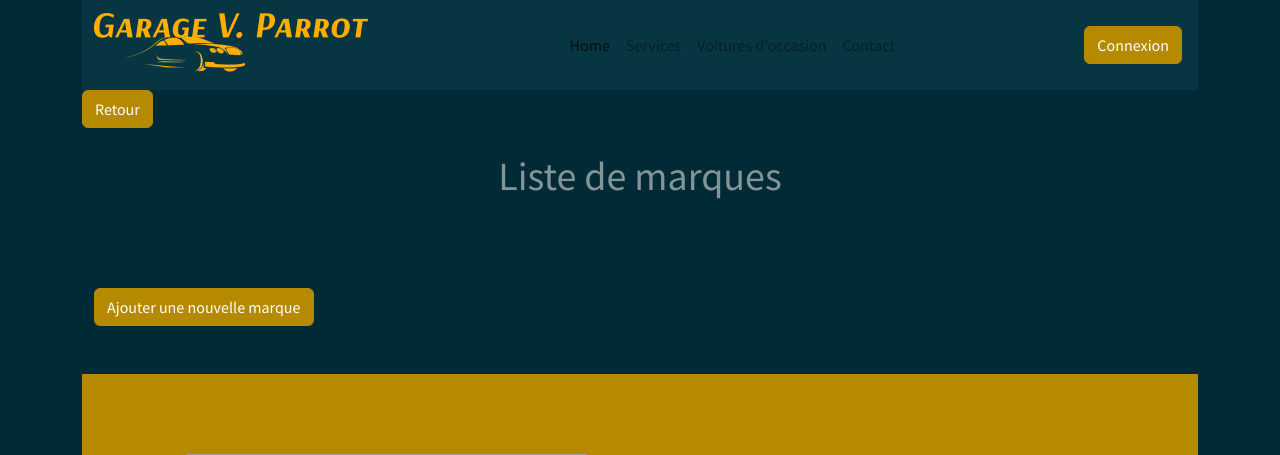
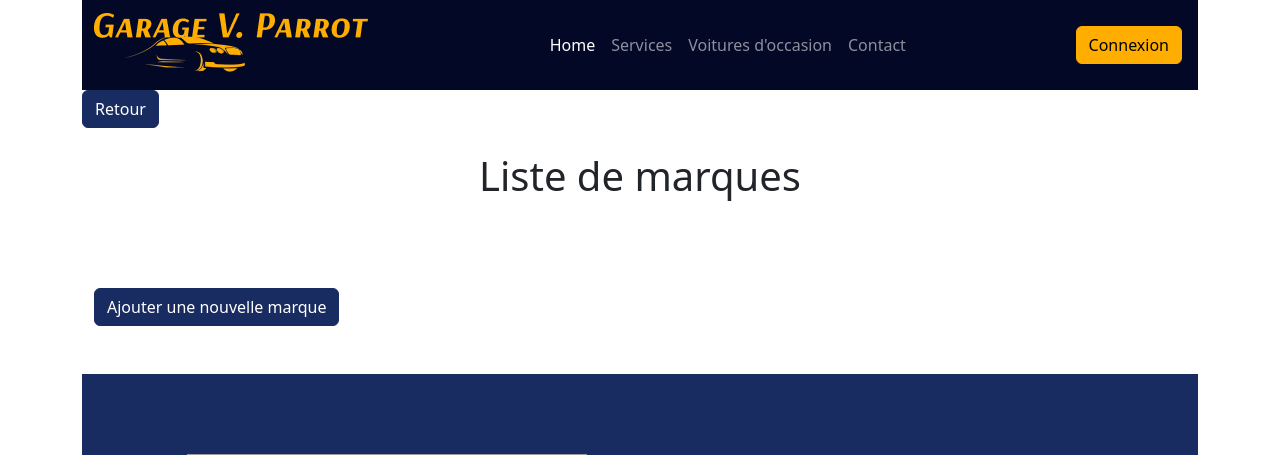
Before and after one commit to MaryelN/project_ECF, a Symfony app: template templates/brand/index.html.twig in a window 1280 px wide. Shown: the top 455 px of the page. Run offline with Twig, Linux system fonts and the light colour scheme; the template is opened without the code that fills it, so the values that code supplies are empty; style sheets or scripts are compiled from the project's sources; some libraries are stand-ins or nearby versions; grey boxes are pictures that could not be loaded.

Commit message:
add of sass folder ans setup for style

```diff
--- a/assets/app.js
+++ b/assets/app.js
@@ -6,7 +6,7 @@
  */
 
 // any CSS you import will output into a single css file (app.css in this case)
-import './styles/app.css';
+import './styles/app.scss';
 
 function generateStarRating(rating) {
   let stars = '';
--- /dev/null
+++ b/assets/styles/app.scss
@@ -0,0 +1,4 @@
+
+
+@forward 'sass/base/main';
+@forward 'sass/components/buttons';
--- /dev/null
+++ b/assets/styles/sass/base/colors.scss
@@ -0,0 +1,14 @@
+$orange-web: rgba(255, 174, 0, 1);
+$oxford-blue: rgba(3, 8, 38, 1);
+$delft-blue: rgba(25, 44, 97, 1);
+$ruddy-blue: rgba(127, 168, 215, 1);
+$white: rgba(255, 255, 255, 1);
+
+
+$primary: $delft-blue;
+$secondary: $ruddy-blue;
+$dark: $oxford-blue;
+$success: $orange-web;
+$info: $white;
+
+@import "~bootstrap/scss/bootstrap";
--- /dev/null
+++ b/assets/styles/sass/base/main.scss
@@ -0,0 +1,2 @@
+@forward 'colors';
+@forward 'typos';
--- /dev/null
+++ b/assets/styles/sass/components/buttons.scss
@@ -0,0 +1,10 @@
+@use '../base/main' as *;
+
+.btn-hero {
+  background-color: $secondary;
+
+}
+
+.body {
+  background-color: $primary;
+}
--- a/templates/_partials/_header.html.twig
+++ b/templates/_partials/_header.html.twig
@@ -24,11 +24,11 @@
         <ul class="navbar-nav ms-auto">
             {% if app.user %}
                 <li class="d-flex">
-                    <a class="btn btn-primary my-2 my-sm-0" href="{{path('app_logout')}}" type="submit">Deconnexion</a>
+                    <a class="btn btn-success my-2 my-sm-0" href="{{path('app_logout')}}" type="submit">Deconnexion</a>
                 </li>
             {% else %}
                 <li class="d-flex">
-                    <a class="btn btn-primary my-2  mx-1 my-sm-0" href="{{path('app_login')}}" type="submit">Connexion</a>
+                    <a class="btn btn-success my-2  mx-1 my-sm-0" href="{{path('app_login')}}" type="submit">Connexion</a>
                 </li>
             {% endif %}
         </ul>
--- a/templates/base.html.twig
+++ b/templates/base.html.twig
@@ -19,9 +19,8 @@
 
         {% block stylesheets %}
             {{ encore_entry_link_tags('app') }}
-        {# <link href="https://cdn.jsdelivr.net/npm/bootstrap@5.3.2/dist/css/bootstrap.min.css" rel="stylesheet" integrity="sha384-T3c6CoIi6uLrA9TneNEoa7RxnatzjcDSCmG1MXxSR1GAsXEV/Dwwykc2MPK8M2HN" crossorigin="anonymous">#}
-        <link href="https://bootswatch.com/5/solar/bootstrap.min.css" rel="stylesheet">
-        <link rel="stylesheet" href="{{asset('build/css/style.css')}}">
+
+        <link rel="stylesheet" href="{{asset('assets/style/app.css')}}">
         {% endblock %}
 
         {% block javascripts %}
--- a/webpack.config.js
+++ b/webpack.config.js
@@ -54,7 +54,7 @@ Encore
     })
 
     // enables Sass/SCSS support
-    //enableSassLoader()
+    .enableSassLoader()
 
     // uncomment if you use TypeScript
     //.enableTypeScriptLoader()
```
Also changed, not shown: assets/styles/app.css (deleted, +0 -71 lines), assets/styles/sass/home/main.scss (added, +68 -0 lines), fly.toml (deleted, +0 -29 lines), assets/styles/sass/base/typos.scss (added).
